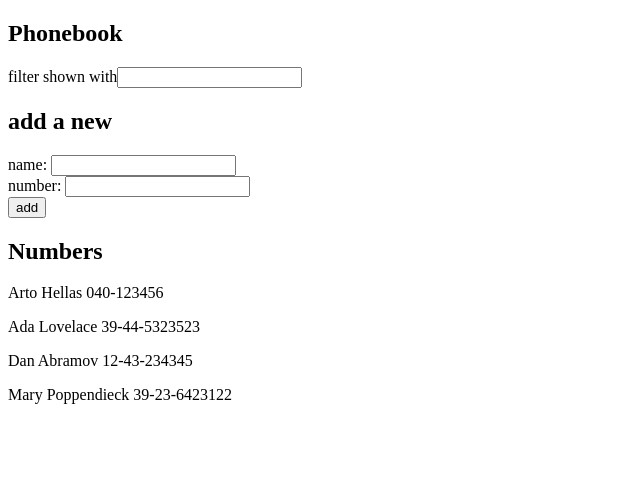
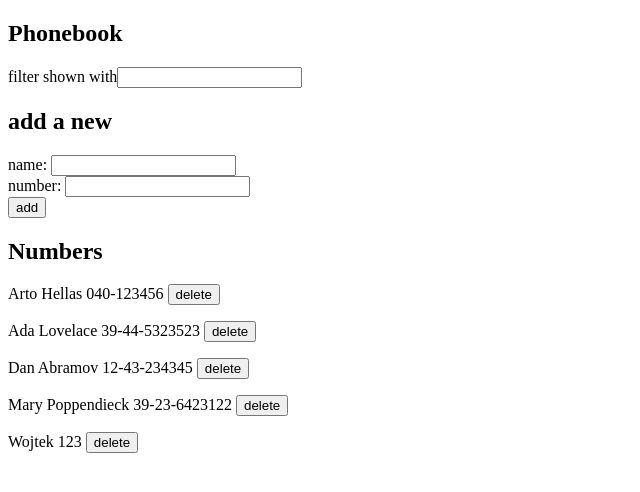
Before and after one commit to wojtekssm/FullStackZadania, a React (Vite) app in the folder PART 2/phonebook/: page / in a window 1280 px wide. Shown: the top 492 px of the page, without its empty margins (0-640 px from the left). Built offline with nearby package versions, Linux system fonts and the light colour scheme; data requests are answered from the project's data file.

Commit message:
Usuwanie nie do konca

```diff
--- a/PART 2/phonebook/db.json
+++ b/PART 2/phonebook/db.json
@@ -1,24 +1,29 @@
 {
-  "persons":[
+  "persons": [
     {
       "name": "Arto Hellas",
       "number": "040-123456",
-      "id": "1"
+      "id": 1
     },
     {
       "name": "Ada Lovelace",
       "number": "39-44-5323523",
-      "id": "2"
+      "id": 2
     },
     {
       "name": "Dan Abramov",
       "number": "12-43-234345",
-      "id": "3"
+      "id": 3
     },
     {
       "name": "Mary Poppendieck",
       "number": "39-23-6423122",
-      "id": "4"
+      "id": 4
+    },
+    {
+      "id": 5,
+      "name": "Wojtek",
+      "number": "123"
     }
   ]
 }
--- a/PART 2/phonebook/src/App.jsx
+++ b/PART 2/phonebook/src/App.jsx
@@ -1,5 +1,5 @@
 import { useState, useEffect } from 'react'
-import axios from 'axios'
+import personService from './services/persons'
 import PersonForm from './components/PersonForm'
 import Persons from './components/Persons'
 import Filter from './components/Filter'
@@ -10,11 +10,10 @@ const App = () => {
   const [newNumber, setNewNumber] = useState('')
   const [newFilter, setNewFilter] = useState('')
 useEffect(() => {
-    axios.get('http://localhost:3001/persons').then(response => {
+    personService.getAll().then(response => {
         setPersons(response.data)
       })
   }, [])
-  console.log('render', persons.length, 'persons')
 
   const addPerson = (event) => {
     event.preventDefault()
@@ -27,6 +26,9 @@ useEffect(() => {
       setPersons(persons.concat(personObject))
       setNewName('')
       setNewNumber('')
+      personService.create(personObject).then(response=>{
+        console.log(response);
+      })
     }
     else{
       alert(`${newName} is already added to phonebook`)
--- a/PART 2/phonebook/src/components/Persons.jsx
+++ b/PART 2/phonebook/src/components/Persons.jsx
@@ -1,17 +1,23 @@
+import personService from '../services/persons'
+
 const Persons = ({persons, newFilter}) =>{
+  const deletePerson = (person) => {
+    if(window.confirm(`Delete ${person.name}?`)){
+      personService.deleteFrom(person.id)
+    }
+  }
     if(newFilter.length < 1){
       return(
       persons.map(person =>
-        <p key={person.id}>{person.name} {person.number}</p>
+        <p key={person.id}>{person.name} {person.number} <button onClick={() => deletePerson(person)}>delete</button></p>
       )
     )
     }else{
       return(
         persons.map(person => person.name.toLowerCase().includes(newFilter.toLowerCase()) ?
-        <p key={person.id}>{person.name} {person.number}</p>: null
+        <p key={person.id}>{person.name} {person.number} <button onClick={() => deletePerson(person)}>delete</button></p>: null
       )
       )
     }
   }
-
   export default Persons
--- /dev/null
+++ b/PART 2/phonebook/src/services/persons.js
@@ -0,0 +1,25 @@
+import axios from 'axios'
+const baseUrl = 'http://localhost:3001/persons'
+
+const getAll = () => {
+  return axios.get(baseUrl)
+}
+
+const create = newObject => {
+  return axios.post(baseUrl, newObject)
+}
+
+const update = (id, newObject) => {
+  return axios.put(`${baseUrl}/${id}`, newObject)
+}
+
+const deleteFrom = (id) => {
+    return axios.delete(`${baseUrl}/${id}`)
+  }
+
+export default {
+  getAll: getAll,
+  create: create,
+  update: update,
+  deleteFrom: deleteFrom
+}
```
